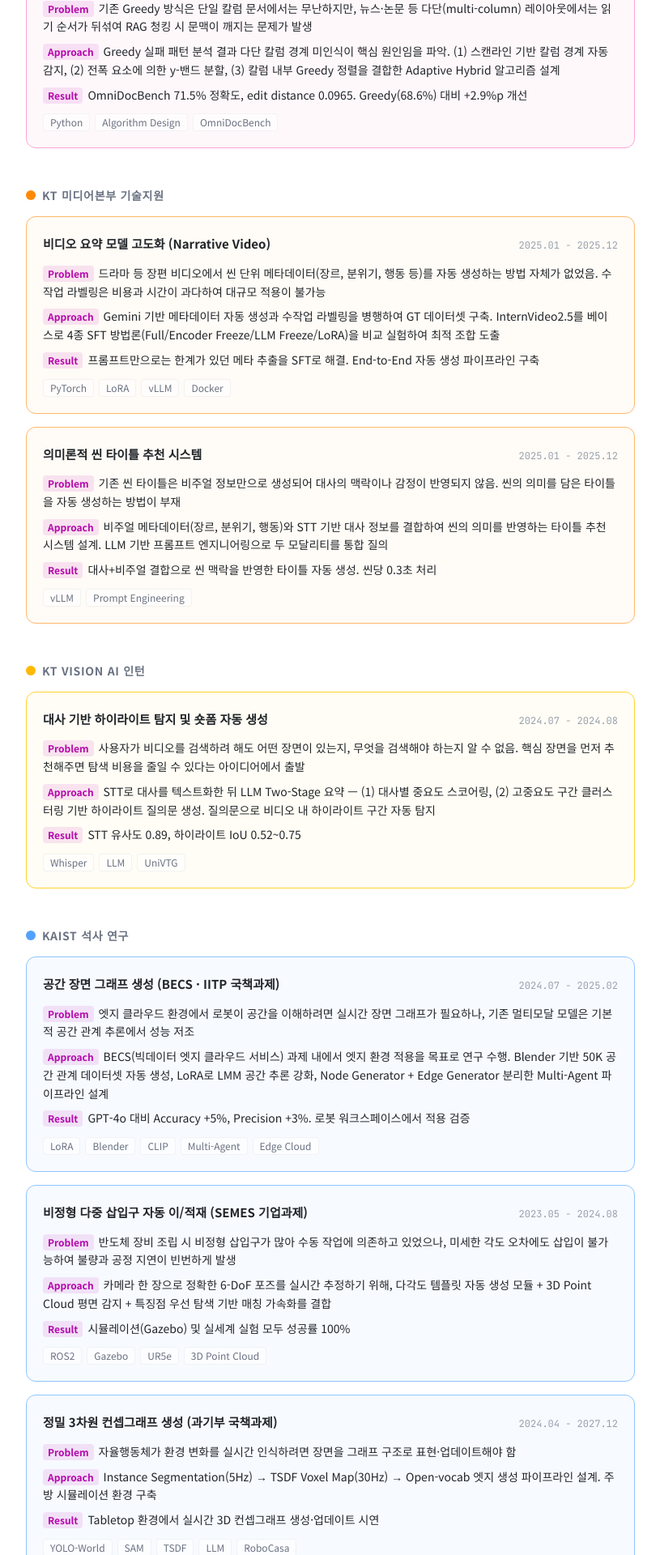
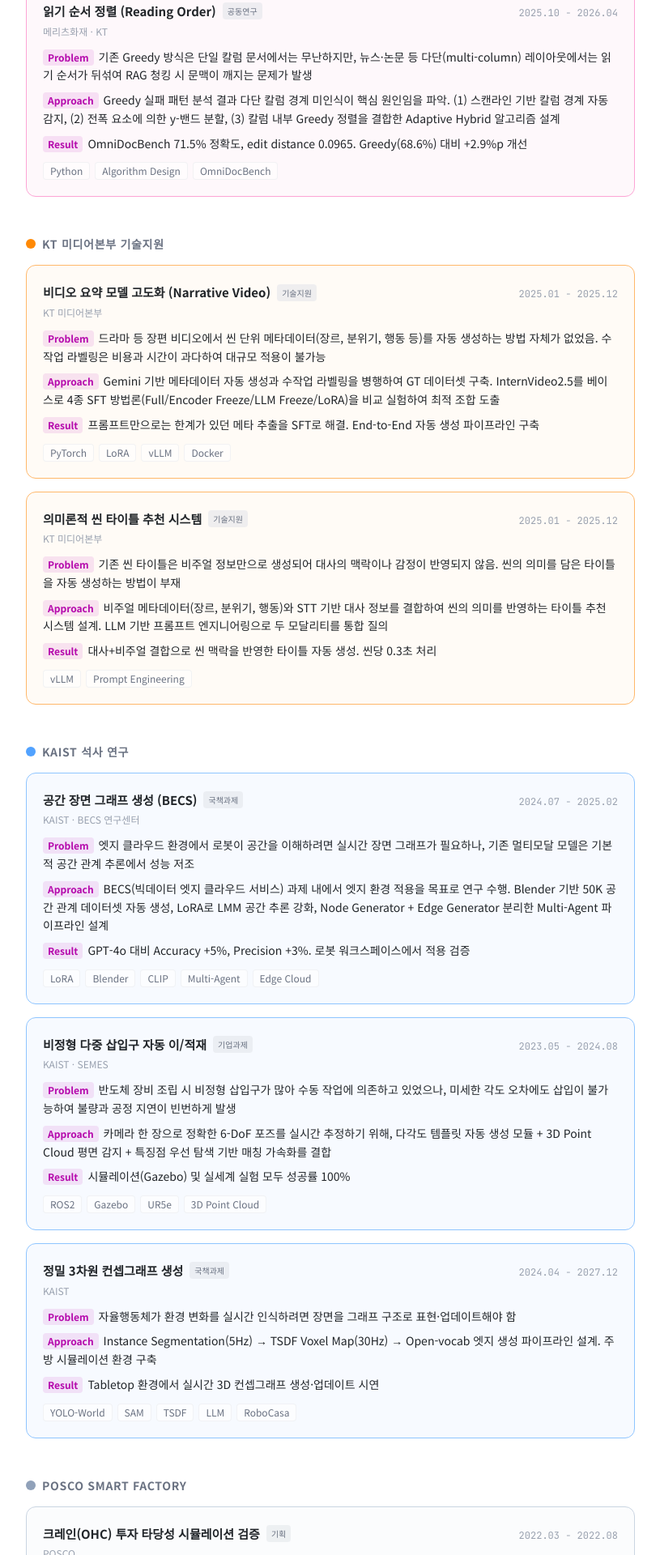
Before and after one commit to ilileun/profile, a Next.js app: page / in a window 1280 px wide. Shown: the part 2095-4015 px from the top of the page at 81% size, without its empty margins (232-1047 px from the left). Built offline with nearby package versions, Linux system fonts and the light colour scheme.

Commit message:
Add project type badges (공동연구/국책과제/기업과제/etc)

```diff
--- a/src/components/ProjectsSection.tsx
+++ b/src/components/ProjectsSection.tsx
@@ -78,10 +78,15 @@
                     transition={{ delay: i * 0.1, duration: 0.4 }}
                     className={`rounded-xl border ${group.color} ${group.bg} p-5`}
                   >
-                    <div className="flex flex-col sm:flex-row sm:items-baseline sm:justify-between gap-1 mb-3">
-                      <h4 className="text-[15px] font-semibold">
-                        {project.title}
-                      </h4>
+                    <div className="flex flex-col sm:flex-row sm:items-baseline sm:justify-between gap-1 mb-1">
+                      <div className="flex items-center gap-2 flex-wrap">
+                        <h4 className="text-[15px] font-semibold">
+                          {project.title}
+                        </h4>
+                        <span className="px-1.5 py-0.5 text-[10px] rounded font-medium bg-gray-200/60 text-gray-500 dark:bg-gray-700/60 dark:text-gray-400">
+                          {project.type}
+                        </span>
+                      </div>
                       <span
                         className="text-xs text-gray-400 shrink-0"
                         style={{
@@ -91,6 +96,7 @@
                         {project.period}
                       </span>
                     </div>
+                    <p className="text-xs text-gray-400 mb-3">{project.org}</p>
 
                     <div className="space-y-2 text-[14px] leading-relaxed">
                       <p>
--- a/src/payload/projects.ts
+++ b/src/payload/projects.ts
@@ -1,7 +1,10 @@
+export type ProjectType = "공동연구" | "국책과제" | "기업과제" | "개인연구" | "기술지원" | "기획";
+
 export interface Project {
   title: string;
   period: string;
   org: string;
+  type: ProjectType;
   problem: string;
   approach: string;
   result: string;
@@ -13,7 +16,8 @@
   {
     title: "문서 왜곡 보정 (Dewarping)",
     period: "2025.10 - 2026.04",
-    org: "메리츠화재 · KT 공동연구",
+    org: "메리츠화재 · KT",
+    type: "공동연구",
     problem:
       "카메라로 촬영한 문서는 굽힘·접힘으로 왜곡이 발생하며, 보정 없이 OCR에 입력하면 인식률이 크게 떨어지는 문제가 반복",
     approach:
@@ -25,7 +29,8 @@
   {
     title: "문서 방향 인식 (Orientation)",
     period: "2025.10 - 2026.04",
-    org: "메리츠화재 · KT 공동연구",
+    org: "메리츠화재 · KT",
+    type: "공동연구",
     problem:
       "파이프라인에 회전된 상태로 들어오는 문서가 그대로 OCR에 입력되면 글자를 아예 인식하지 못하는 문제가 반복 발생",
     approach:
@@ -37,7 +42,8 @@
   {
     title: "읽기 순서 정렬 (Reading Order)",
     period: "2025.10 - 2026.04",
-    org: "메리츠화재 · KT 공동연구",
+    org: "메리츠화재 · KT",
+    type: "공동연구",
     problem:
       "기존 Greedy 방식은 단일 칼럼 문서에서는 무난하지만, 뉴스·논문 등 다단(multi-column) 레이아웃에서는 읽기 순서가 뒤섞여 RAG 청킹 시 문맥이 깨지는 문제가 발생",
     approach:
@@ -50,7 +56,8 @@
   {
     title: "비디오 요약 모델 고도화 (Narrative Video)",
     period: "2025.01 - 2025.12",
-    org: "KT 미디어본부 기술지원",
+    org: "KT 미디어본부",
+    type: "기술지원",
     problem:
       "드라마 등 장편 비디오에서 씬 단위 메타데이터(장르, 분위기, 행동 등)를 자동 생성하는 방법 자체가 없었음. 수작업 라벨링은 비용과 시간이 과다하여 대규모 적용이 불가능",
     approach:
@@ -62,7 +69,8 @@
   {
     title: "의미론적 씬 타이틀 추천 시스템",
     period: "2025.01 - 2025.12",
-    org: "KT 미디어본부 기술지원",
+    org: "KT 미디어본부",
+    type: "기술지원",
     problem:
       "기존 씬 타이틀은 비주얼 정보만으로 생성되어 대사의 맥락이나 감정이 반영되지 않음. 씬의 의미를 담은 타이틀을 자동 생성하는 방법이 부재",
     approach:
@@ -75,7 +83,8 @@
   {
     title: "대사 기반 하이라이트 탐지 및 숏폼 자동 생성",
     period: "2024.07 - 2024.08",
-    org: "KT 인턴",
+    org: "KT Vision AI",
+    type: "개인연구",
     problem:
       "사용자가 비디오를 검색하려 해도 어떤 장면이 있는지, 무엇을 검색해야 하는지 알 수 없음. 핵심 장면을 먼저 추천해주면 탐색 비용을 줄일 수 있다는 아이디어에서 출발",
     approach:
@@ -86,9 +95,10 @@
   },
   // KAIST 석사 연구
   {
-    title: "공간 장면 그래프 생성 (BECS · IITP 국책과제)",
+    title: "공간 장면 그래프 생성 (BECS)",
     period: "2024.07 - 2025.02",
-    org: "KAIST · BECS 연구센터 · 1st Author",
+    org: "KAIST · BECS 연구센터",
+    type: "국책과제",
     problem:
       "엣지 클라우드 환경에서 로봇이 공간을 이해하려면 실시간 장면 그래프가 필요하나, 기존 멀티모달 모델은 기본적 공간 관계 추론에서 성능 저조",
     approach:
@@ -98,9 +108,10 @@
     techStack: ["LoRA", "Blender", "CLIP", "Multi-Agent", "Edge Cloud"],
   },
   {
-    title: "비정형 다중 삽입구 자동 이/적재 (SEMES 기업과제)",
+    title: "비정형 다중 삽입구 자동 이/적재",
     period: "2023.05 - 2024.08",
-    org: "KAIST",
+    org: "KAIST · SEMES",
+    type: "기업과제",
     problem:
       "반도체 장비 조립 시 비정형 삽입구가 많아 수동 작업에 의존하고 있었으나, 미세한 각도 오차에도 삽입이 불가능하여 불량과 공정 지연이 빈번하게 발생",
     approach:
@@ -110,9 +121,10 @@
     techStack: ["ROS2", "Gazebo", "UR5e", "3D Point Cloud"],
   },
   {
-    title: "정밀 3차원 컨셉그래프 생성 (과기부 국책과제)",
+    title: "정밀 3차원 컨셉그래프 생성",
     period: "2024.04 - 2027.12",
     org: "KAIST",
+    type: "국책과제",
     problem:
       "자율행동체가 환경 변화를 실시간 인식하려면 장면을 그래프 구조로 표현·업데이트해야 함",
     approach:
@@ -125,7 +137,8 @@
   {
     title: "크레인(OHC) 투자 타당성 시뮬레이션 검증",
     period: "2022.03 - 2022.08",
-    org: "POSCO · Smart Factory 기획그룹",
+    org: "POSCO",
+    type: "기획",
     problem:
       "크레인 추가 도입(20억 규모)을 검토 중이었으나, 실제 도입 전에 효과를 검증할 방법이 없어 투자 의사결정에 정량적 근거가 부족",
     approach:
@@ -137,7 +150,8 @@
   {
     title: "사내 AI 기술 블로그 기획 및 운영",
     period: "2022.01 - 2022.06",
-    org: "POSCO · Smart Factory 기획그룹",
+    org: "POSCO",
+    type: "기획",
     problem:
       "AI 모델을 개발하는 전문가들이 사내에 다수 있었지만 서로의 작업을 공유할 채널이 없었음. 뉴칼라 인증(사내 IT역량 레벨) 심사에서 모델 개발 기여도를 평가할 기준도 모호한 상태",
     approach:
@@ -148,9 +162,10 @@
   },
   // 전남대 학부 연구
   {
-    title: "AI 기반 불법의료기관(사무장 병원) 예측 모델 (건강보험공단 협업)",
+    title: "불법의료기관(사무장 병원) 예측 모델",
     period: "2020.06 - 2021.01",
-    org: "전남대학교 · BMIL",
+    org: "전남대 · 건강보험공단",
+    type: "공동연구",
     problem:
       "사무장 병원 적발은 기존에 통계적 규칙 기반으로 이루어져 새로운 패턴의 불법 기관을 탐지하기 어려웠음",
     approach:
@@ -162,7 +177,8 @@
   {
     title: "대사증후군 위험인자 분석",
     period: "2020.03 - 2020.12",
-    org: "전남대학교 · BMIL",
+    org: "전남대 · BMIL",
+    type: "개인연구",
     problem:
       "대사증후군 영향 요인의 체계적 파악 및 예방 정책 근거 자료 필요",
     approach:
```
